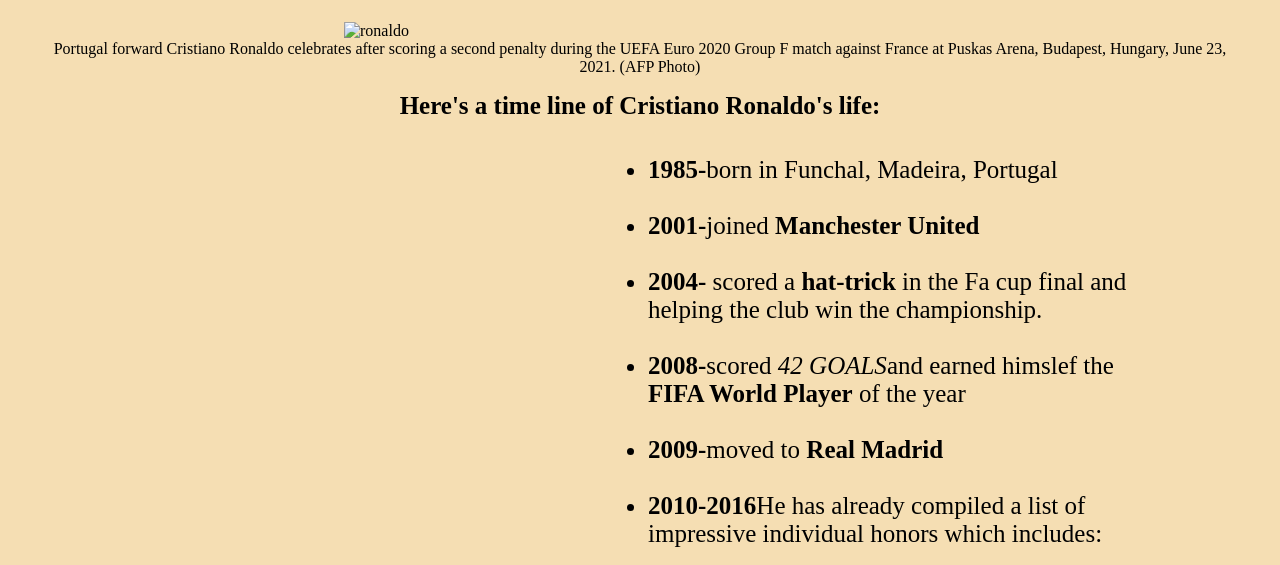
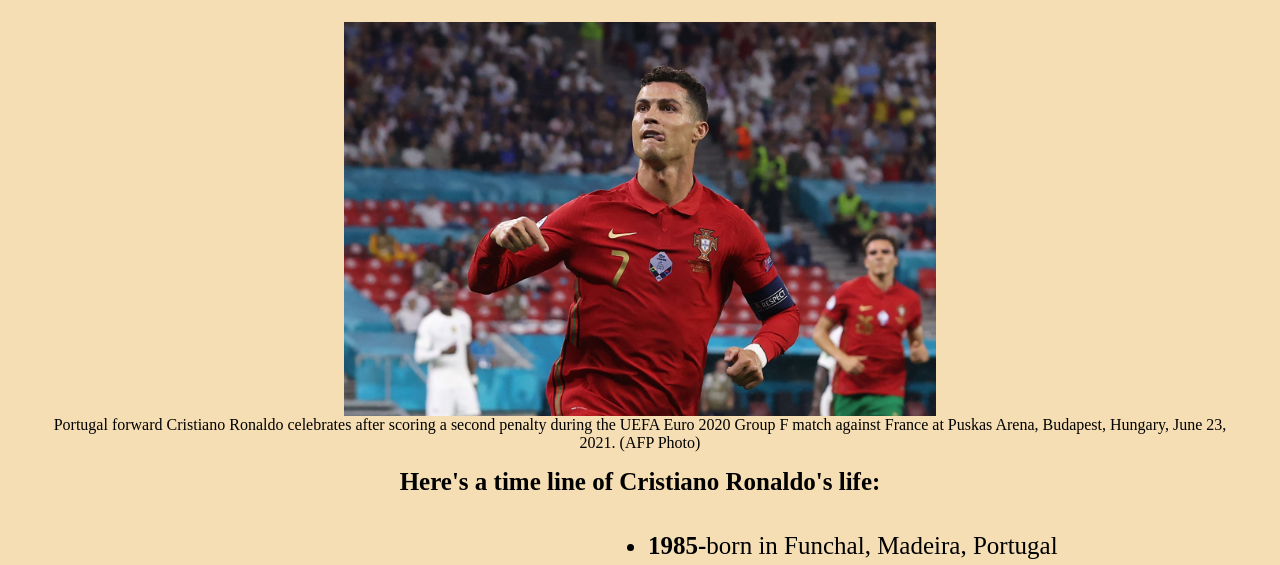
Before and after one commit to Muhtoyyib/Biography_page, a plain HTML site: page index.html in a window 1280 px wide. Shown: the part 194-759 px from the top of the page. Drawn offline with Linux system fonts and the light colour scheme.

Commit message:
Update index.html

```diff
--- a/index.html
+++ b/index.html
@@ -15,7 +15,7 @@
       <p>The football legend</p>
     </div>
     <figure id="img-div">
-      <img id="image" src="../Tribute page/img/ronaldo.jpg" alt="ronaldo">
+      <img id="image" src="ronaldo.jpg" alt="ronaldo">
       <figcaption id="img-caption">
         Portugal forward Cristiano Ronaldo celebrates after scoring a second penalty during the UEFA Euro 2020 Group F match against France at Puskas Arena, Budapest, Hungary, June 23, 2021. (AFP Photo)
         </figcaption>
```
